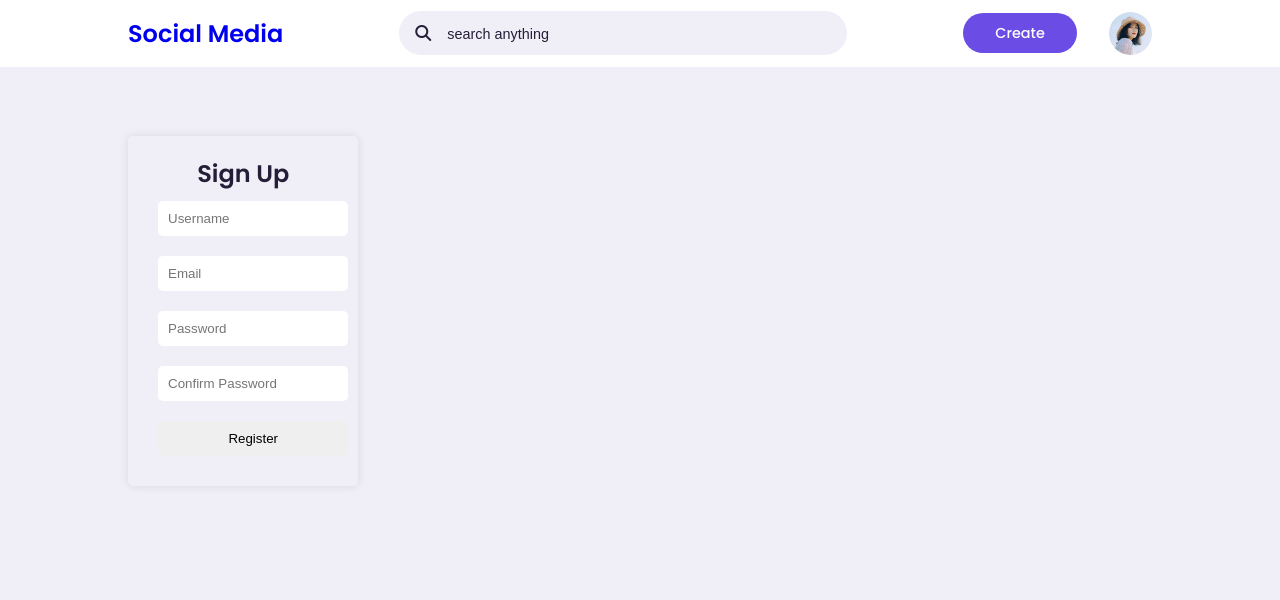
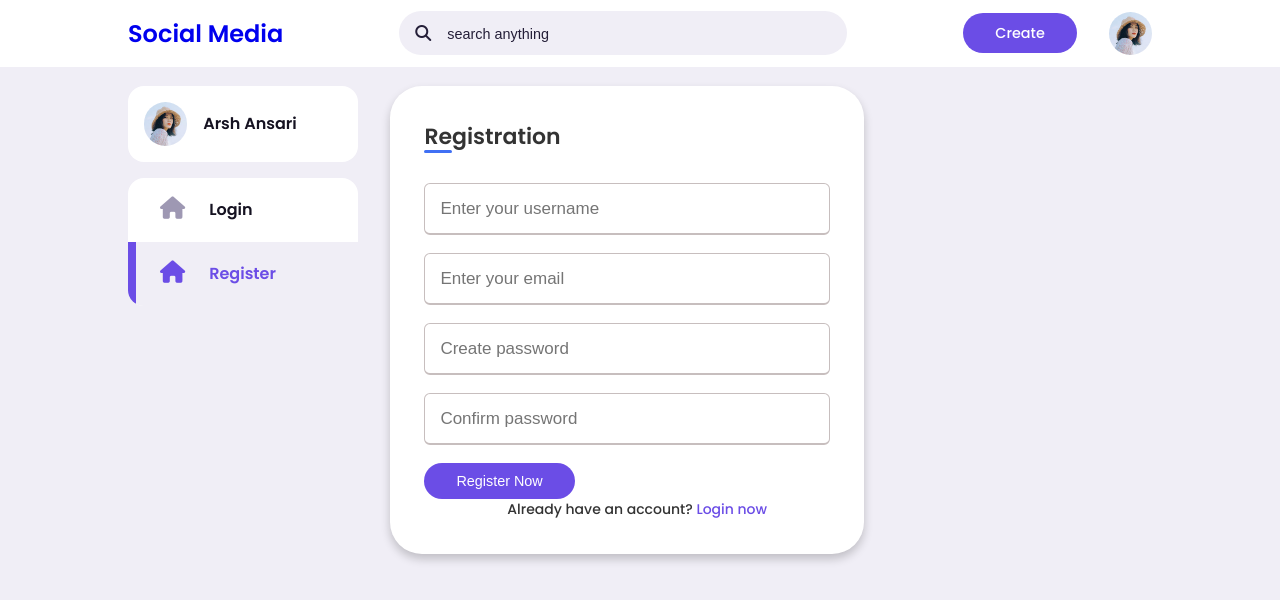
Before and after one commit to arsha45/Cybage-MajorProject, an Angular app in the folder Frontend/Twitagram/: page /register in a window 1280 px wide. Shown: the top 600 px of the page. Built offline with nearby package versions, Linux system fonts and the light colour scheme.

Commit message:
Modified login and Registration ui

```diff
--- a/Frontend/Twitagram/src/app/home/home.component.css
+++ b/Frontend/Twitagram/src/app/home/home.component.css
@@ -110,3 +110,40 @@ main .container .left .profile{
     text-align: center;
     padding: 1rem 0;
 }
+
+
+
+.main .container .right{
+    height: max-content;
+    position: sticky;
+    top: var(--sticky-top-right);
+    bottom: 0;
+}
+
+.right .friend-requests{
+    margin-top: 1rem;
+}
+
+
+.right .friend-requests h4{
+     color: var(--color-gray);
+     margin: 1rem 0;
+}
+
+.right .request{
+    background: var(--color-white);
+    padding: var(--card-padding);
+    border-radius: 0.7rem;
+
+}
+
+.right .request .info{
+    display: flex;
+    gap: 1rem;
+    margin-bottom: 1rem;
+}
+
+.right .request .action{
+    display: flex;
+    gap: 1rem;
+}
--- a/Frontend/Twitagram/src/app/home/home.component.html
+++ b/Frontend/Twitagram/src/app/home/home.component.html
@@ -8,7 +8,7 @@
 
 <main>
   <div class="container">
-    <div class="left" *ngIf="authService.isLoggedIn()">
+    <div class="left" >
       <a href="" class="profile">
         <div class="profile-photo">
           <img src="../../assets/images/profile-1.jpg" alt="" />
@@ -26,6 +26,7 @@
           class="menu-item active"
           routerLink="/posts/feed"
           routerLinkActive="active"
+          *ngIf="authService.isLoggedIn()"
         >
           <span><i class="fa-solid fa-house"></i></span>
           <h3>Feed</h3>
@@ -36,6 +37,7 @@
           class="menu-item"
           routerLink="/users/:username/feed"
           routerLinkActive="active"
+          *ngIf="authService.isLoggedIn()"
         >
           <span><i class="fa-solid fa-house"></i></span>
           <h3>Following</h3>
@@ -78,22 +80,32 @@
 
       <!-- Create post button -->
       <label for="create-post" class="btn btn-primary"  routerLink="/posts/create"
-          routerLinkActive="active">Create-Post</label>
+          routerLinkActive="active" *ngIf="authService.isLoggedIn()">Create-Post</label>
     </div>
     <div class="Middle">
         <router-outlet></router-outlet>
     </div>
-    <div class="Right" *ngIf="authService.isLoggedIn()">
-      Lorem ipsum dolor, sit amet consectetur adipisicing elit. Cupiditate esse
-      quidem id sint ut, qui deserunt rerum. Unde quod, aspernatur fugit a ex
-      iure. Ducimus fugiat, voluptates pariatur eos animi at modi ipsum ex
-      maxime nulla voluptatem id sapiente repellendus hic error dicta nobis eius
-      enim. Maiores, voluptas voluptate? Explicabo dolore, inventore ad incidunt
-      doloremque accusantium, assumenda natus, deleniti et molestias pariatur
-      iure tempore rem sunt. Consectetur distinctio rem aliquid, quidem quia ut
-      nisi et tempora aperiam voluptates error ducimus consequatur in fuga
-      tempore dolor magnam incidunt explicabo cumque obcaecati. Neque quasi
-      dolores quam quia harum doloremque minus excepturi nesciunt.
+    <div class="right" *ngIf="authService.isLoggedIn()">
+      <div class="friend-requests">
+        <h4>Requests</h4>
+        <div class="request">
+          <div class="info">
+            <div class="profile-photo">
+              <img src="../../assets/images/profile-13.jpg" alt="">
+            </div>
+            <div>
+              <h5>Arsh Ansari</h5>
+              <p class="text-muted">8 mutual friends</p>
+
+            </div>
+
+          </div>
+          <div class="action">
+            <button class="btn btn-primary">Accept</button>
+            <button class="btn ">Reject</button>
+          </div>
+        </div>
+    </div>
     </div>
   </div>
 </main>
--- a/Frontend/Twitagram/src/app/login/login.component.css
+++ b/Frontend/Twitagram/src/app/login/login.component.css
@@ -33,3 +33,89 @@ button:hover {
     background-color: var(--color-500);
     color: var(--color-100);
 }
+
+
+
+
+
+/*  */
+
+.wrapper{
+    position: relative;
+    width: 100%;
+    background: #fff;
+    padding: 34px;
+    border-radius: var(--border-radius);
+    box-shadow: 0 5px 10px rgba(0,0,0,0.2);
+  }
+  .wrapper h2{
+    position: relative;
+    font-size: 22px;
+    font-weight: 600;
+    color: #333;
+  }
+  .wrapper h2::before{
+    content: '';
+    position: absolute;
+    left: 0;
+    bottom: 0;
+    height: 3px;
+    width: 28px;
+    border-radius: 12px;
+    background: #4070f4;
+  }
+  .wrapper form{
+    margin-top: 30px;
+
+  }
+  .wrapper form .input-box{
+    height: 52px;
+
+    margin: 18px 0;
+  }
+  form .input-box input{
+    height: 100%;
+    width: 100%;
+    outline: none;
+    padding: 0 15px;
+    font-size: 17px;
+    font-weight: 400;
+    color: #333;
+    border: 1.5px solid #C7BEBE;
+    border-bottom-width: 2.5px;
+    border-radius: 6px;
+    transition: all 0.3s ease;
+  }
+  .input-box input:focus,
+  .input-box input:valid{
+    border-color: #4070f4;
+  }
+
+  form h3{
+    color: #707070;
+    font-size: 14px;
+    font-weight: 500;
+    margin-left: 10px;
+  }
+  .input-box.button input{
+    color: #fff;
+    letter-spacing: 1px;
+    border: none;
+    background: #4070f4;
+    cursor: pointer;
+  }
+  .input-box.button input:hover{
+    background: var(--color-primary);
+  }
+  form .text h3{
+   color: #333;
+   width: 100%;
+   text-align: center;
+  }
+  form .text h3 a{
+    color: var(--color-primary);
+    text-decoration: none;
+  }
+  form .text h3 a:hover{
+    text-decoration: underline;
+  }
--- a/Frontend/Twitagram/src/app/login/login.component.html
+++ b/Frontend/Twitagram/src/app/login/login.component.html
@@ -19,7 +19,7 @@
     </div> -->
 
 
-    <div class="login-container">
+    <!-- <div class="login-container">
         <h3>Login</h3>
         <form (submit)="onLogin()" #loginForm="ngForm">
             <input type="text"
@@ -55,4 +55,53 @@
 
             <button [disabled]="loginForm.invalid" type="submit">Login</button>
         </form>
-    </div>
+    </div> -->
+
+
+
+    <div class="wrapper">
+        <h2>Login</h2>
+        <form action="#" (submit)="onLogin()" #loginForm="ngForm" >
+          <div class="input-box">
+            <input type="text"
+            [(ngModel)]="user.username"
+            name="username"
+            placeholder="Enter your Username"
+            ngModel
+            #username="ngModel"
+            minlength="4"
+            maxlength="10"
+            required>
+          </div>
+
+          <p class="invalid-input">
+            <span *ngIf="username.invalid && (username.touched || loginForm.submitted)">Please enter a valid Username</span>
+        </p>
+
+          <div class="input-box">
+            <input type="password"
+            [(ngModel)]="user.password"
+            name="password"
+            placeholder="Enter your Password"
+            ngModel
+            #password="ngModel"
+            [pattern]="passwordPattern"
+            minlength="5"
+            maxlength="20"
+            required>
+          </div>
+
+          <p class="invalid-input">
+            <span *ngIf="password.invalid && (password.touched || loginForm.submitted)">
+                Password: 1 num, 1 special char, 1 uppercase, 5-20 characters.
+            </span>
+        </p>
+
+
+            <input [disabled]="loginForm.invalid" type="Submit" value="Login" class="btn btn-primary">
+
+          <div class="text">
+            <h3>Did'nt have an account <a href="#">Signup</a></h3>
+          </div>
+        </form>
+      </div>
--- a/Frontend/Twitagram/src/app/register/register.component.css
+++ b/Frontend/Twitagram/src/app/register/register.component.css
@@ -1,39 +1,84 @@
-.register-container {
-    text-align: center;
-    margin-top: 50px;
-    padding: 20px;
-    border-radius: 5px;
-    box-shadow: 0 0 10px rgba(0,0,0,0.1);
-    background-color: var(--color-200);
-    display: flex;
-    flex-direction: column;
-    justify-content: center;
-    align-items: center;
 
-}
 
-input {
-    margin: 10px;
-    padding: 10px;
-    border-radius: 5px;
-    border: 1px solid var(--color-500);
+
+/* added changes in register */
+
+.wrapper{
+    position: relative;
     width: 100%;
-    max-width: 300px;
-    transition: all 0.2s ease-in-out;
-}
+    background: #fff;
+    padding: 34px;
+    border-radius: var(--border-radius);
+    box-shadow: 0 5px 10px rgba(0,0,0,0.2);
+  }
+  .wrapper h2{
+    position: relative;
+    font-size: 22px;
+    font-weight: 600;
+    color: #333;
+  }
+  .wrapper h2::before{
+    content: '';
+    position: absolute;
+    left: 0;
+    bottom: 0;
+    height: 3px;
+    width: 28px;
+    border-radius: 12px;
+    background: #4070f4;
+  }
+  .wrapper form{
+    margin-top: 30px;
 
-button {
-    margin: 10px;
-    padding: 10px;
-    border-radius: 5px;
-    border: 1px solid var(--color-500);
+  }
+  .wrapper form .input-box{
+    height: 52px;
+
+    margin: 18px 0;
+  }
+  form .input-box input{
+    height: 100%;
     width: 100%;
-    max-width: 300px;
-    transition: all 0.2s ease-in-out;
+    outline: none;
+    padding: 0 15px;
+    font-size: 17px;
+    font-weight: 400;
+    color: #333;
+    border: 1.5px solid #C7BEBE;
+    border-bottom-width: 2.5px;
+    border-radius: 6px;
+    transition: all 0.3s ease;
+  }
+  .input-box input:focus,
+  .input-box input:valid{
+    border-color: #4070f4;
+  }
+
+  form h3{
+    color: #707070;
+    font-size: 14px;
+    font-weight: 500;
+    margin-left: 10px;
+  }
+  .input-box.button input{
+    color: #fff;
+    letter-spacing: 1px;
+    border: none;
+    background: #4070f4;
     cursor: pointer;
-}
-
-button:hover {
-    background-color: var(--color-500);
-    color: var(--color-100);
-}
+  }
+  .input-box.button input:hover{
+    background: var(--color-primary);
+  }
+  form .text h3{
+   color: #333;
+   width: 100%;
+   text-align: center;
+  }
+  form .text h3 a{
+    color: var(--color-primary);
+    text-decoration: none;
+  }
+  form .text h3 a:hover{
+    text-decoration: underline;
+  }
--- a/Frontend/Twitagram/src/app/register/register.component.html
+++ b/Frontend/Twitagram/src/app/register/register.component.html
@@ -1,18 +1,25 @@
-<div class="register-container">
-<h2>Sign Up</h2>
-    <p></p>
-    <form (submit)="onsubmit()">
 
-        <input type="text"
-        [(ngModel)]="user.username"
-        name="username"
-        placeholder="Username"
-        required>
 
-        <input type="email"
-        [(ngModel)]="user.email" name="email" placeholder="Email" required><br>
-        <input type="password" [(ngModel)]="user.password" name="password" placeholder="Password" required>
-        <input type="password" [(ngModel)]="user.password2" name="password_confirmation" placeholder="Confirm Password" required>
-        <button type="submit" value="Register">Register</button>
-    </form>
-    </div>
+    <div class="wrapper">
+        <h2>Registration</h2>
+        <form action="#" (submit)="onsubmit()" >
+          <div class="input-box">
+            <input type="text" [(ngModel)]="user.username" name="username" placeholder="Enter your username" required>
+          </div>
+          <div class="input-box">
+            <input type="text" [(ngModel)]="user.email" name="email" placeholder="Enter your email" required>
+          </div>
+          <div class="input-box">
+            <input type="password" [(ngModel)]="user.password" name="password" placeholder="Create password" required>
+          </div>
+          <div class="input-box">
+            <input type="password" [(ngModel)]="user.password2" name="password_confirmation"  placeholder="Confirm password" required>
+          </div>
+
+            <input type="Submit" value="Register Now" class="btn btn-primary">
+
+          <div class="text">
+            <h3>Already have an account? <a href="#">Login now</a></h3>
+          </div>
+        </form>
+      </div>
```
